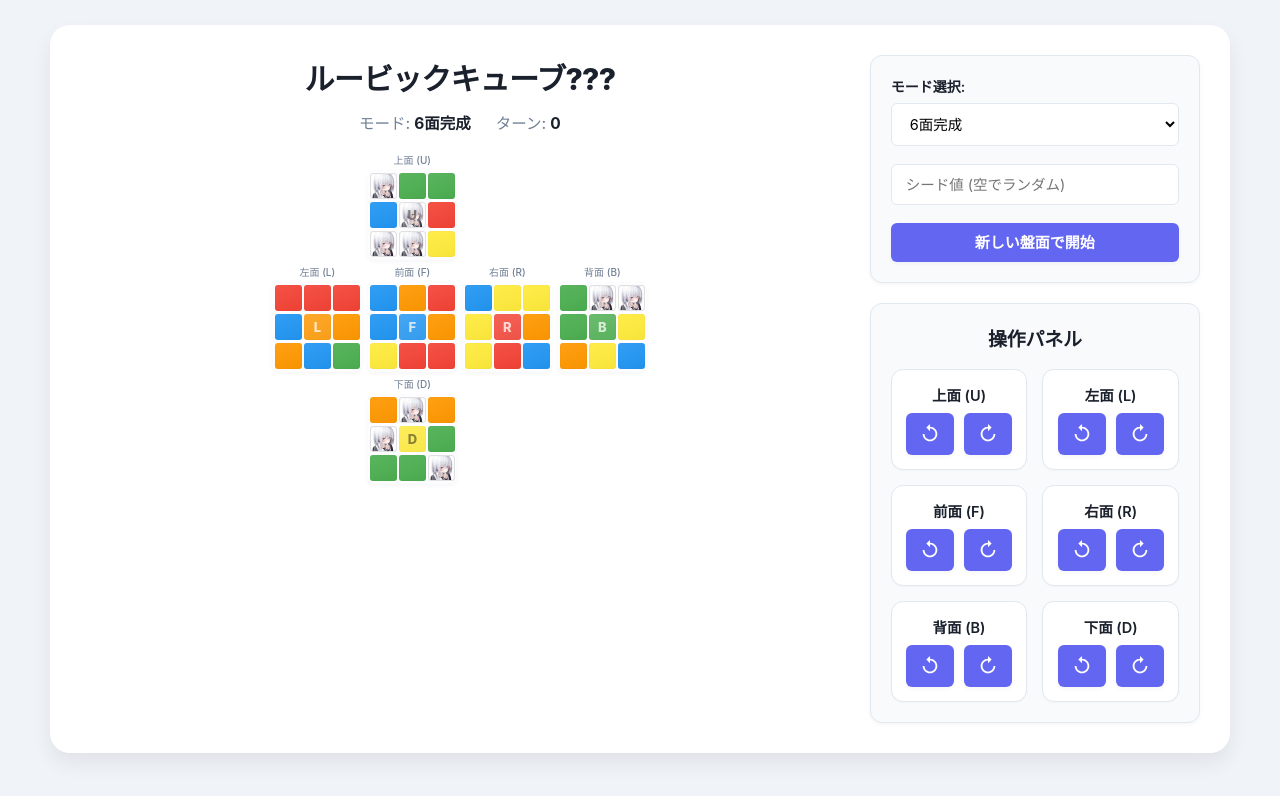
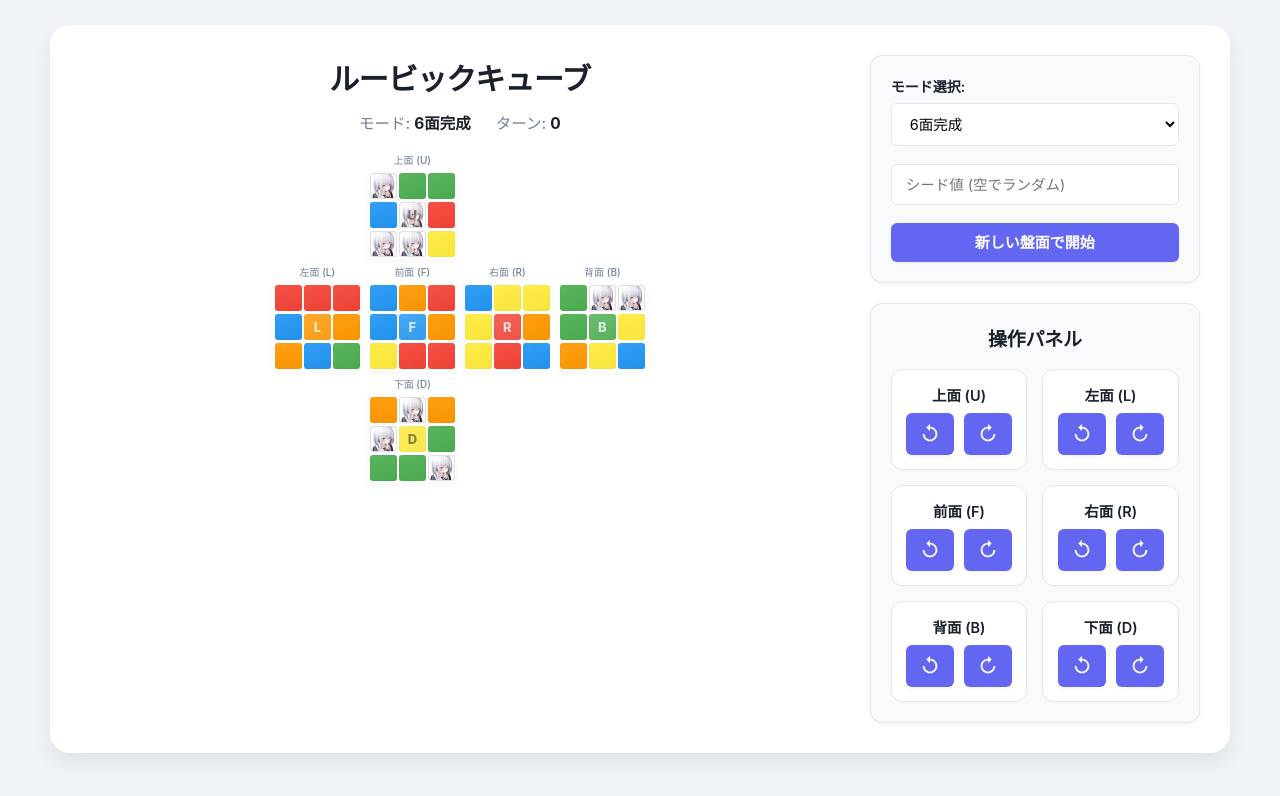
Before and after one commit to totototosssss/cube, a plain HTML site: page index.html in a window 1280 px wide. Drawn offline with Linux system fonts and the light colour scheme.

Commit message:
Update index.html

```diff
--- a/index.html
+++ b/index.html
@@ -3,14 +3,14 @@
 <head>
     <meta charset="UTF-8">
     <meta name="viewport" content="width=device-width, initial-scale=1.0">
-    <title>ルービックキューブ???</title>
+    <title>ルービックキューブ</title>
     <link rel="stylesheet" href="style.css">
 </head>
 <body>
     <div class="main-container">
         <div class="cube-display-area">
             <header class="game-header">
-                <h1>ルービックキューブ???</h1>
+                <h1>ルービックキューブ</h1>
                 <div class="game-info">
                     <div class="info-item">モード: <span id="current-mode-display">6面完成</span></div>
                     <div class="info-item">ターン: <span id="turns-count">0</span></div>
```
